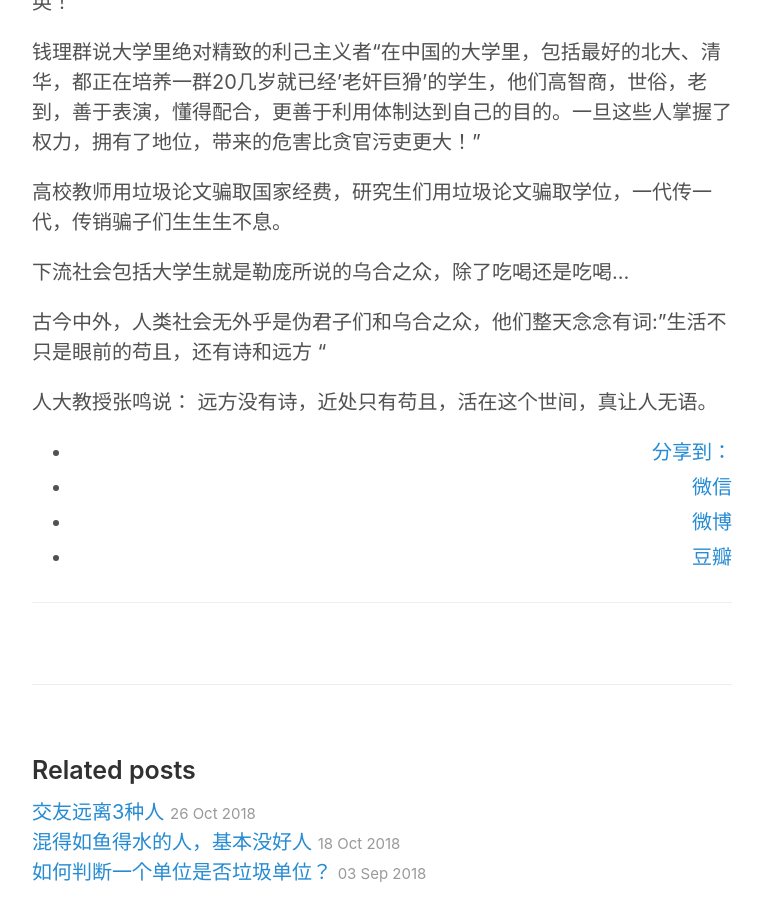
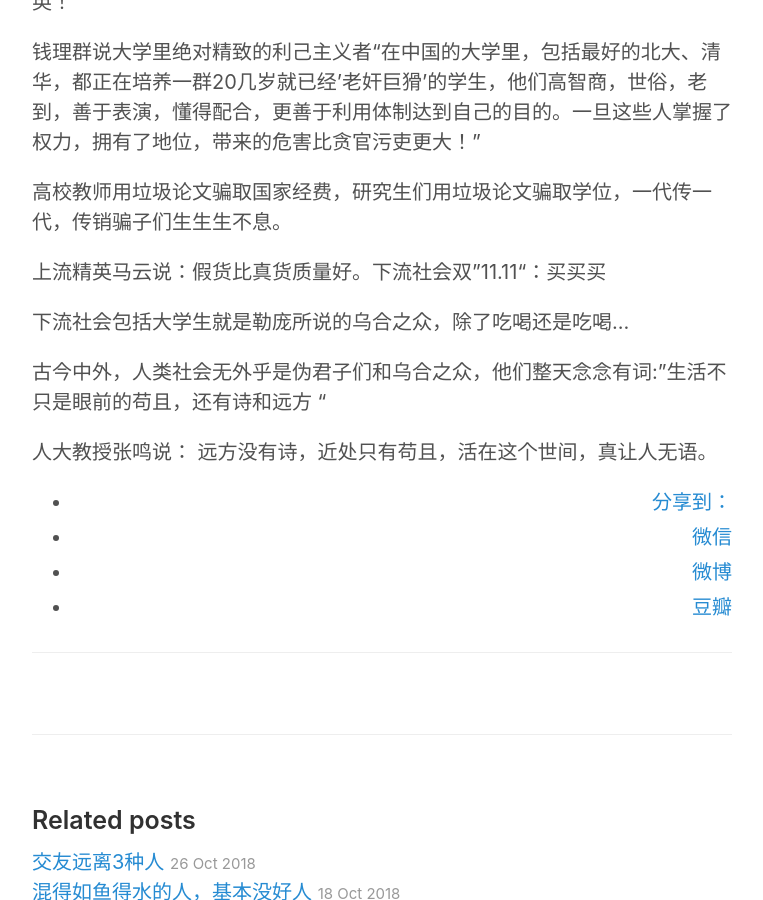
Before and after one commit to hwdong/hwdong-old.github.io, a Jekyll site: the page built from _posts/2018-11-17- 伪君子和乌合之众.md, in a window 1280 px wide and 900 px high, scrolled down 614 px. Shown: the whole window, without its empty margins (258-1021 px from the left). Built offline with Jekyll 4.4.1, drawn with Linux system fonts in a browser that asks for light colours; comment, search, counter and statistics services are not loaded.

Commit message:
Update 2018-11-17- 伪君子和乌合之众.md

```diff
--- a/_posts/2018-11-17- 伪君子和乌合之众.md
+++ b/_posts/2018-11-17- 伪君子和乌合之众.md
@@ -18,6 +18,8 @@ tags:
 
 高校教师用垃圾论文骗取国家经费，研究生们用垃圾论文骗取学位，一代传一代，传销骗子们生生生不息。
 
+上流精英马云说：假货比真货质量好。下流社会双”11.11“：买买买
+
 下流社会包括大学生就是勒庞所说的乌合之众，除了吃喝还是吃喝...
 
 古今中外，人类社会无外乎是伪君子们和乌合之众，他们整天念念有词:"生活不只是眼前的苟且，还有诗和远方 "
```
